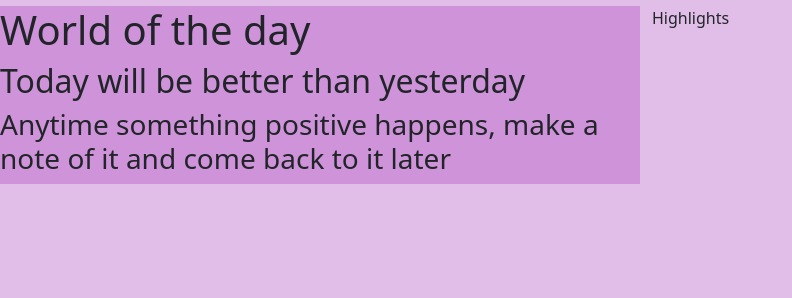
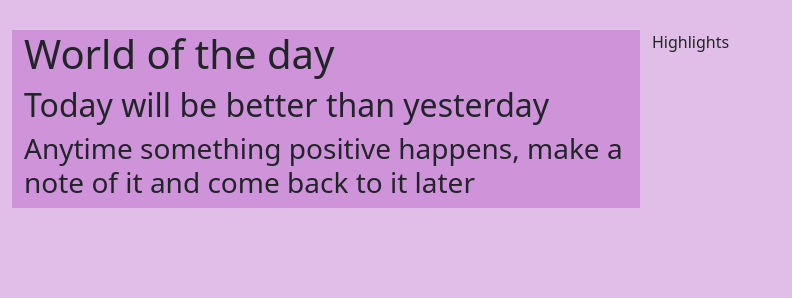
Before and after one commit to johnnylyimo/MemoryDiary_Python-Django_Web_App, a Django app: page / in a window 1280 px wide. Shown: the part 98-396 px from the top of the page, without its empty margins (0-792 px from the left). Run offline with Django 4.2, Linux system fonts and the light colour scheme; some libraries are stand-ins or nearby versions.

Commit message:
Styled section tag with padding

```diff
--- a/templates/index.html
+++ b/templates/index.html
@@ -3,7 +3,7 @@
 {%  block title  %} Home | MemoryDiary   {%  endblock   %}
 
 {%  block contents  %}
-    <section class="row row-cols-sm-2 justify-content-center ">
+    <section class="row row-cols-sm-2 justify-content-center p-4 ">
         <div class="">
             <h1 >
                 World of the day
```
